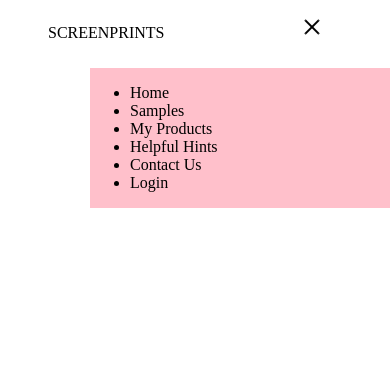
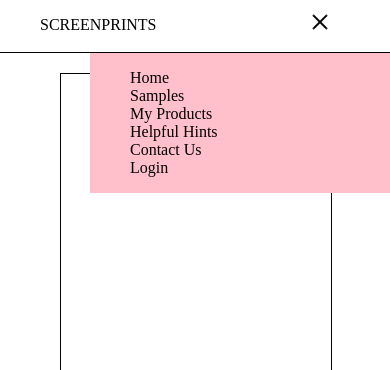
Before and after one commit to tulip781/shakespeare, a website built with webpack: page src/index.html in a window 390 px wide. Both pictures are taken after a click on the element 322 px from the left and 29 px from the top of the page. Shown: the top 370 px of the page. Built offline with nearby package versions, Linux system fonts and the light colour scheme.

Commit message:
Starter Template

```diff
--- a/src/index.html
+++ b/src/index.html
@@ -39,10 +39,10 @@
     </div>
   </nav>
   <section class="margins">
-    <div class="cover centered">
+    <div class="cover centered border">
       <h1 class="font-color header hidden">COMING SOON</h1>
     </div>
-    <div class="cover centered">
+    <div class="cover centered border">
       <h1 class="font-color header hidden">COMING SOON</h1>
     </div>
   </section>
--- a/src/styles/holding-page/comingsoon.scss
+++ b/src/styles/holding-page/comingsoon.scss
@@ -2,6 +2,7 @@
   display: flex;
   justify-content: center;
   align-items: center;
+  margin-bottom: 20px;
 }
 
 .cover {
@@ -13,3 +14,7 @@
   font-size: 7.5vw;
   white-space: nowrap;
 }
+
+.border {
+  border: 1px black solid;
+}
--- a/src/styles/index.scss
+++ b/src/styles/index.scss
@@ -18,6 +18,7 @@ body {
   font-family: 'FavoritPro-Regular';
   background-color: $main-color;
   overflow-x: hidden;
+  margin: 0px;
 }
 
 .font-color {
--- a/src/styles/navbar/hamburger.scss
+++ b/src/styles/navbar/hamburger.scss
@@ -32,10 +32,12 @@
 .hamburger.is-active .hamburger-inner::after {
   background-color: black;
   outline: none !important;
+  .hamburger-box {
+    top: -200px;
+  }
 }
 
 .hamburger-box {
-  top: -10px;
   width: 40px;
   height: 24px;
   display: inline-block;
@@ -65,22 +67,22 @@
 }
 
 .hamburger-inner::before {
-  top: -5px;
+  top: -12px;
 }
 
 .hamburger-inner::after {
-  bottom: -5px;
+  bottom: 0;
 }
 
 .hamburger--collapse .hamburger-inner {
   top: auto;
-  bottom: 0;
+  bottom: 7px;
   transition-duration: 0.13s;
   transition-delay: 0.13s;
   transition-timing-function: cubic-bezier(0.55, 0.055, 0.675, 0.19);
 }
 .hamburger--collapse .hamburger-inner::after {
-  top: -10px;
+  top: -6px;
   transition: top 0.2s 0.2s cubic-bezier(0.33333, 0.66667, 0.66667, 1), opacity 0.1s linear;
 }
 .hamburger--collapse .hamburger-inner::before {
@@ -94,7 +96,7 @@
 }
 
 .hamburger--collapse.is-active .hamburger-inner::after {
-  top: 0;
+  top: 10;
   opacity: 0;
   transition: top 0.2s cubic-bezier(0.33333, 0, 0.66667, 0.33333), opacity 0.1s 0.22s linear;
 }
--- a/src/styles/navbar/nav.scss
+++ b/src/styles/navbar/nav.scss
@@ -1,7 +1,9 @@
 header {
-  margin: 0px 40px;
+  height: 52px;
+  padding: 0px 40px;
   display: flex;
   justify-content: space-between;
+  border-bottom: 1px solid black;
   ul {
     list-style: none;
     padding-left: 0px;
--- a/src/styles/navbar/popout-sidebar.scss
+++ b/src/styles/navbar/popout-sidebar.scss
@@ -5,14 +5,20 @@
   background-color: pink;
   transform-origin: center right;
   transition: right 1s ease;
+  z-index: 10;
+  ul {
+    list-style: none;
+    cursor: default;
+    li {
+      cursor: pointer;
+    }
+  }
 }
 
 .side-navbar-container.is-active {
   right: 0px;
 }
 
-
-
 @media (min-width: 768px) {
   .side-navbar-container {
     display: none;
```
Also changed, not shown: src/img/favicon.ico, src/img/space.jpg (added).
